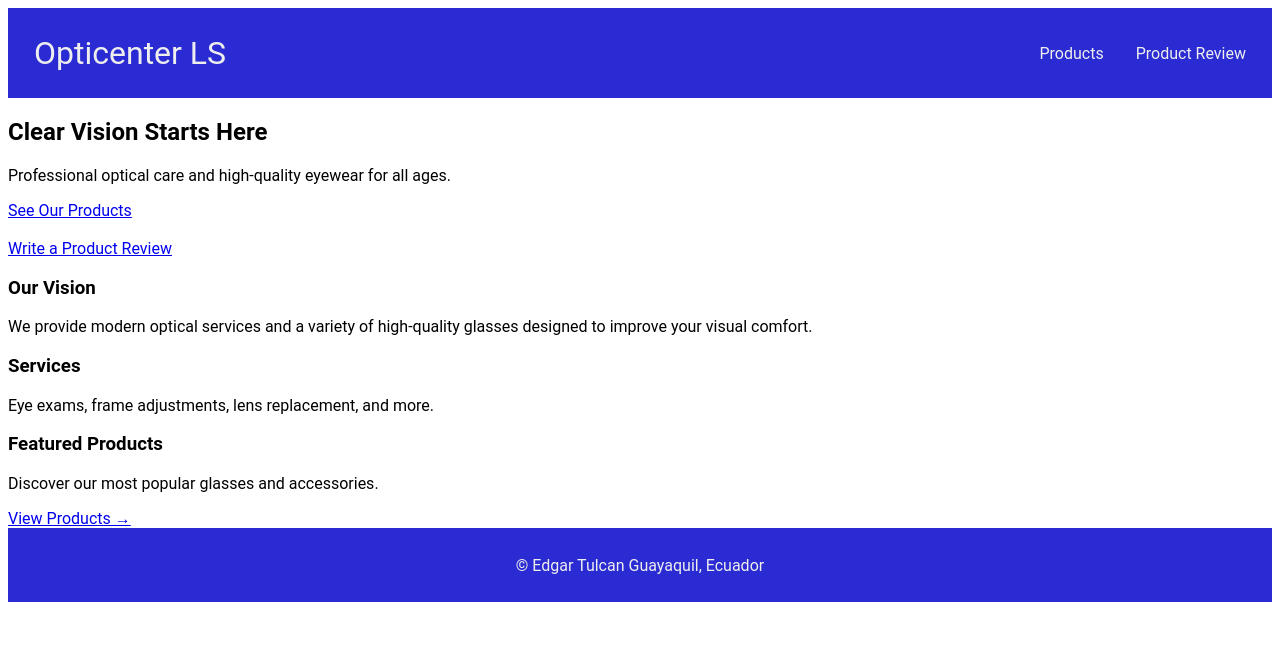
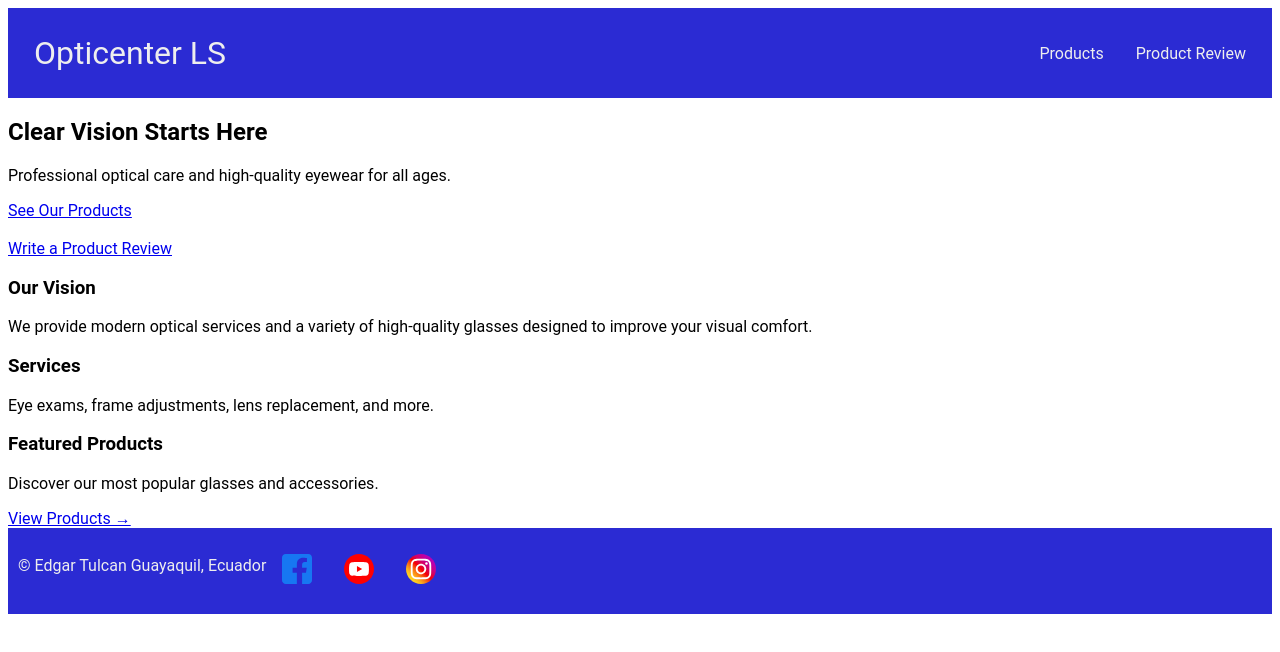
Before and after one commit to edgartulcan/wdd131, a plain HTML site: page project/siteplan.html in a window 1280 px wide. Drawn offline with Linux system fonts and the light colour scheme.

Commit message:
svg images

```diff
--- a/project/siteplan.html
+++ b/project/siteplan.html
@@ -65,6 +65,19 @@
         <p>&copy;<span id="currentyear"></span> <span class="yarndings"></span> Edgar Tulcan <span class="yarndings"></span>
             Guayaquil, Ecuador</p>
         <p id="lastModified"></p>
+        <div class="social">
+            <nav class="socialmedia">
+                <a href="https://www.facebook.com">
+                    <img src="images/facebook.svg" alt="Facebook logo" width="30">
+                </a>
+                <a href="https://www.youtube.com/">
+                    <img src="images/youtube.svg" alt="Youtube logo" width="30">
+                </a>
+                <a href="https://www.instagram.com">
+                    <img src="images/instagram.svg" alt="Instagram logo" width="30">
+                </a>
+            </nav>
+        </div>
     </footer>
 
 </body>
--- a/project/styles/siteplan.css
+++ b/project/styles/siteplan.css
@@ -29,6 +29,10 @@ nav a:hover {
     font-size: larger;
     border: 1px #7fffd4 solid;
     color: #7fffd4;
+}
+
+footer {
+    display: flex;
 }
 
 footer {
```
Also changed, not shown: project/images/facebook.svg (added), project/images/instagram.svg (added), project/images/youtube.svg (added).
